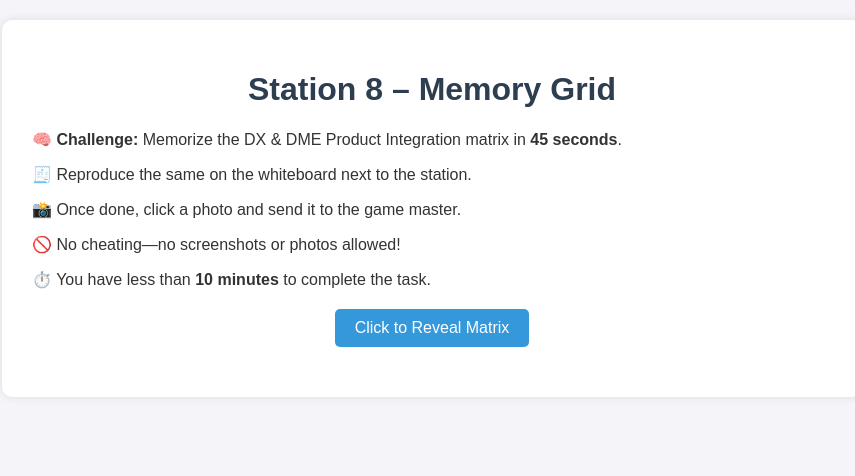
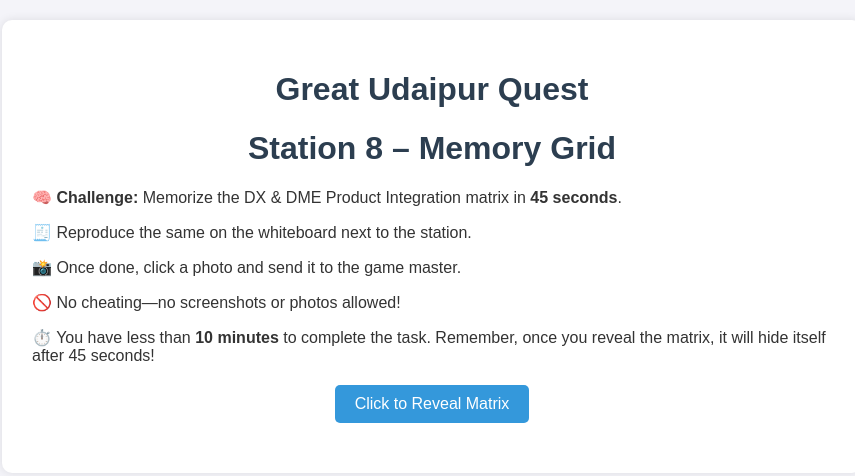
Before and after one commit to vvyshak/2025-udaipur-quest-station8, a plain HTML site: page index.html in a window 1280 px wide. Shown: the whole page, without its empty margins (208-1063 px from the left). Drawn offline with Linux system fonts and the light colour scheme.

Commit message:
Update index.html

```diff
--- a/index.html
+++ b/index.html
@@ -65,13 +65,14 @@
 </head>
 <body>
   <div class="container">
+    <h1>Great Udaipur Quest</h1>
     <h1>Station 8 – Memory Grid</h1>
     <div class="instructions">
       <p>🧠 <strong>Challenge:</strong> Memorize the DX & DME Product Integration matrix in <strong>45 seconds</strong>.</p>
       <p>🧾 Reproduce the same on the whiteboard next to the station.</p>
       <p>📸 Once done, click a photo and send it to the game master.</p>
       <p>🚫 No cheating—no screenshots or photos allowed!</p>
-      <p>⏱️ You have less than <strong>10 minutes</strong> to complete the task.</p>
+      <p>⏱️ You have less than <strong>10 minutes</strong> to complete the task. Remember, once you reveal the matrix, it will hide itself after 45 seconds!</p>
     </div>
     <button id="revealBtn">Click to Reveal Matrix</button>
     <div id="matrix" class="matrix" style="display:none;">
```
